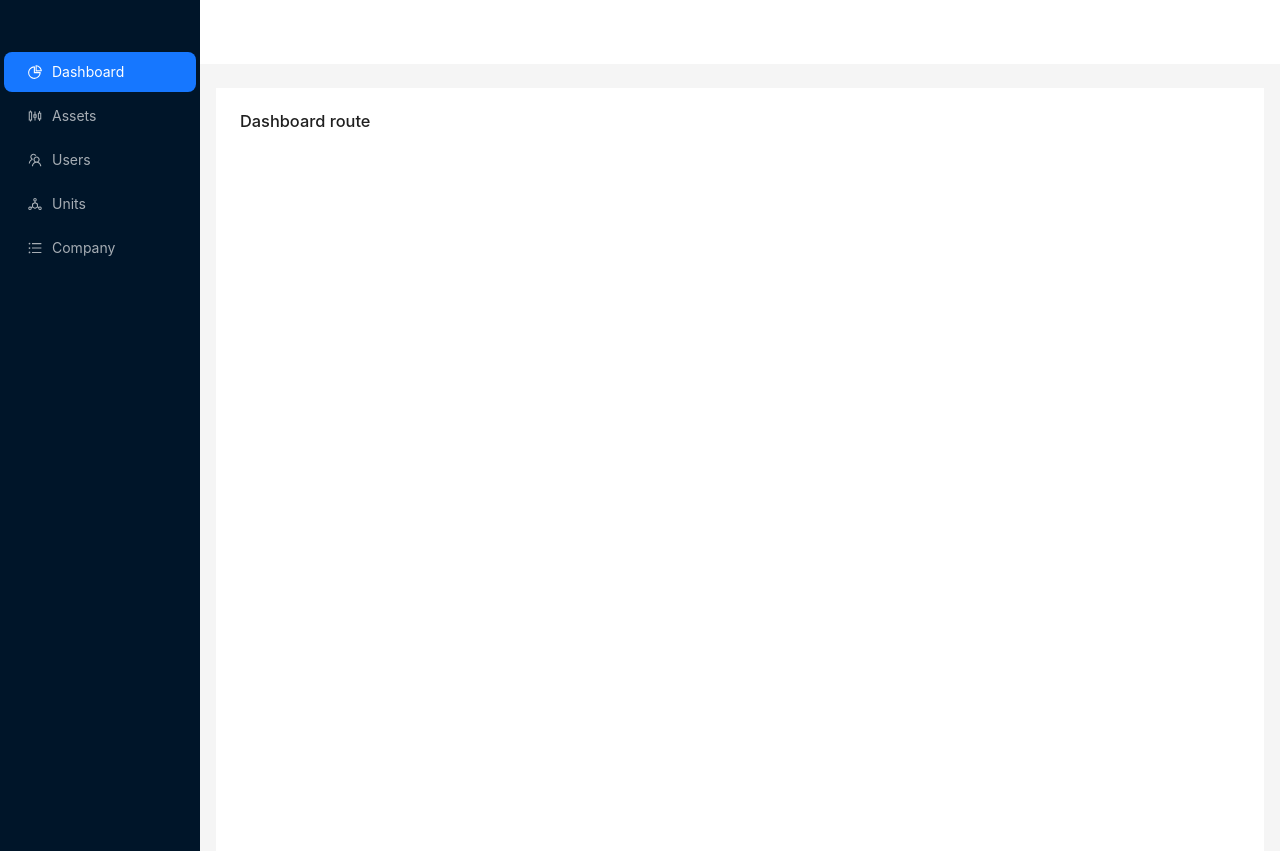
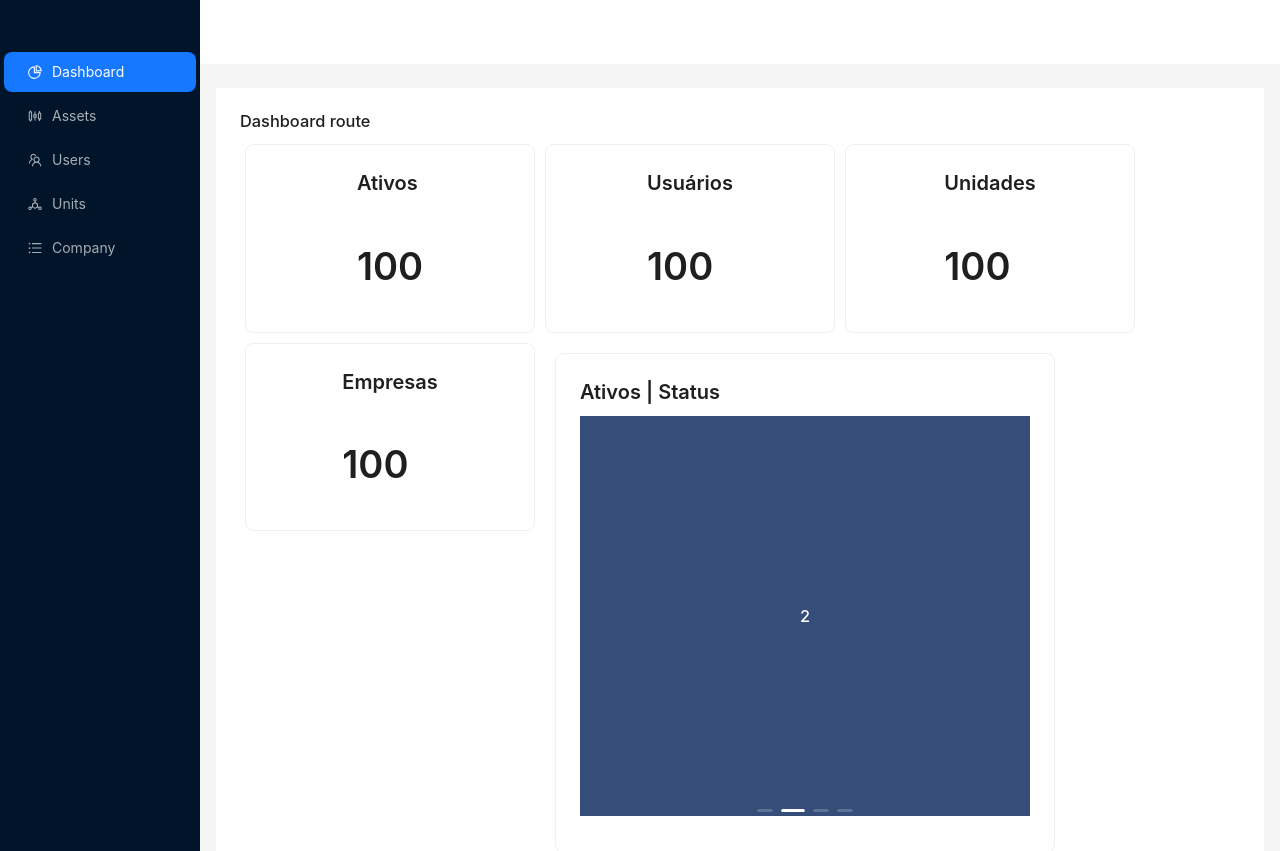
Before and after one commit to biantris/dash, a Next.js app: page / in a window 1280 px wide. Shown: the top 851 px of the page. Built offline with nearby package versions, Linux system fonts and the light colour scheme.

Commit message:
feat(components): add components (#6)

```diff
--- a/app/page.tsx
+++ b/app/page.tsx
@@ -1,5 +1,86 @@
+"use client";
+import { Col, Row, Card, Typography } from "antd";
+import CarouselAssets from "../components/carousel";
+import { GraphBarChart } from "../components/graph";
+
+const { Title } = Typography;
+
 export default function Home() {
   return (
-    <h3>Dashboard route</h3>
+    <>
+      <h3>Dashboard route</h3>
+      <Row>
+        <Col style={{ padding: 5 }}>
+          <Card
+            style={{
+              display: "flex",
+              width: 290,
+              alignItems: "center",
+              justifyContent: "center",
+            }}
+          >
+            <Title level={4}>Ativos</Title>
+            <Title>100</Title>
+          </Card>
+        </Col>
+        <Col style={{ padding: 5 }}>
+          <Card
+            style={{
+              display: "flex",
+              width: 290,
+              alignItems: "center",
+              justifyContent: "center",
+            }}
+          >
+            <Title level={4}>Usuários</Title>
+            <Title>100</Title>
+          </Card>
+        </Col>
+        <Col style={{ padding: 5 }}>
+          <Card
+            style={{
+              display: "flex",
+              width: 290,
+              alignItems: "center",
+              justifyContent: "center",
+            }}
+          >
+            <Title level={4}>Unidades</Title>
+            <Title>100</Title>
+          </Card>
+        </Col>
+        <Col style={{ padding: 5 }}>
+          <Card
+            style={{
+              display: "flex",
+              width: 290,
+              alignItems: "center",
+              justifyContent: "center",
+            }}
+          >
+            <Title level={4}>Empresas</Title>
+            <Title>100</Title>
+          </Card>
+        </Col>
+
+        <Col
+          style={{ padding: 15 }}
+        >
+          <Card style={{ width: 500, height: 500 }}>
+          <Title level={4}>Ativos | Status</Title>
+          <CarouselAssets/>
+          </Card>
+        </Col>
+
+        <Col
+          style={{ padding: 15 }}
+        >
+          <Card style={{ width: 650, height: 500 }}>
+          <Title level={4}>Ativos | Métricas</Title>
+            {/* <GraphBarChart/> */}
+          </Card>
+        </Col>
+      </Row>
+    </>
   );
 }
--- /dev/null
+++ b/components/carousel/index.tsx
@@ -0,0 +1,29 @@
+import React from 'react';
+import { Carousel } from 'antd';
+
+const contentStyle: React.CSSProperties = {
+  height: '400px',
+  color: '#fff',
+  lineHeight: '400px',
+  textAlign: 'center',
+  background: '#364d79',
+};
+
+const CarouselAssets= () => (
+  <Carousel autoplay>
+    <div>
+      <h3 style={contentStyle}>1</h3>
+    </div>
+    <div>
+      <h3 style={contentStyle}>2</h3>
+    </div>
+    <div>
+      <h3 style={contentStyle}>3</h3>
+    </div>
+    <div>
+      <h3 style={contentStyle}>4</h3>
+    </div>
+  </Carousel>
+);
+
+export default CarouselAssets;
--- /dev/null
+++ b/components/graph/index.tsx
@@ -0,0 +1,64 @@
+import React from "react";
+import {
+  Chart as ChartJS,
+  CategoryScale,
+  LinearScale,
+  BarElement,
+  Title,
+  Tooltip,
+  Legend,
+} from "chart.js";
+import { Bar } from "react-chartjs-2";
+
+ChartJS.register(
+  CategoryScale,
+  LinearScale,
+  BarElement,
+  Title,
+  Tooltip,
+  Legend
+);
+
+export const options = {
+  responsive: true,
+  plugins: {
+    legend: {
+      position: "top" as const,
+    },
+    title: {
+      display: true,
+      text: "Chart.js Bar Chart",
+    },
+  },
+};
+
+async function getData() {
+  const res = await fetch(
+    "https://my-json-server.typicode.com/tractian/fake-api/assets"
+  );
+  if (!res.ok) {
+    throw new Error("Failed to fetch data");
+  }
+
+  return res.json();
+}
+
+export const data = {
+  labels,
+  datasets: [
+    {
+      label: "Dataset 1",
+      data: labels.map(() => ({ min: 0, max: 100 })),
+      backgroundColor: "rgba(255, 99, 132, 0.5)",
+    },
+    {
+      label: "Dataset 2",
+      data: labels.map(() => ({ min: 0, max: 100 })),
+      backgroundColor: "rgba(53, 162, 235, 0.5)",
+    },
+  ],
+};
+
+export function GraphBarChart() {
+  return <Bar options={options} data={data} />;
+}
--- a/package.json
+++ b/package.json
@@ -13,10 +13,12 @@
     "@types/react": "18.0.26",
     "@types/react-dom": "18.0.9",
     "antd": "^5.0.4",
+    "chart.js": "^4.0.1",
     "eslint": "8.29.0",
     "eslint-config-next": "13.0.6",
     "next": "13.0.6",
     "react": "18.2.0",
+    "react-chartjs-2": "^5.0.1",
     "react-dom": "18.2.0",
     "typescript": "4.9.3"
   }
--- a/pages/api/hello.ts
+++ /dev/null
@@ -1,13 +0,0 @@
-// Next.js API route support: https://nextjs.org/docs/api-routes/introduction
-import type { NextApiRequest, NextApiResponse } from 'next'
-
-type Data = {
-  name: string
-}
-
-export default function handler(
-  req: NextApiRequest,
-  res: NextApiResponse<Data>
-) {
-  res.status(200).json({ name: 'John Doe' })
-}
```
Also changed, not shown: 1 other file (tests, documents, lock files or other folders).
